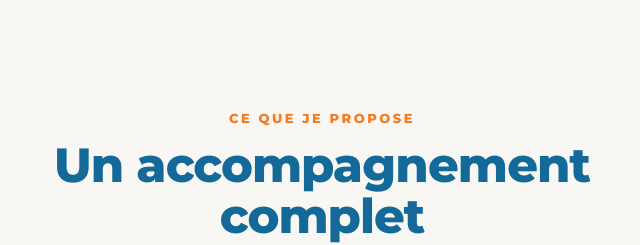
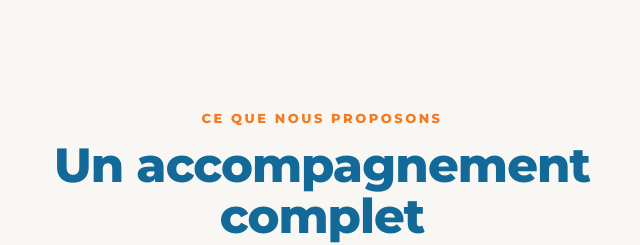
Before and after one commit to lisemull-lab/Canifocus-site-web, a plain HTML site: page index.html in a window 1280 px wide. Shown: the part 913-1158 px from the top of the page, 318-958 px from the left. Drawn offline with nearby package versions, Linux system fonts and the light colour scheme.

Commit message:
Remplace "Ce que je propose" par "Ce que nous proposons"
Co-Authored-By: Claude Opus 4.8 <noreply@anthropic.com>

```diff
--- a/index.html
+++ b/index.html
@@ -110,7 +110,7 @@
     <section class="section-light" aria-labelledby="services-preview-title">
       <div class="container">
         <div class="section-header reveal">
-          <p class="section-label label-orange">Ce que je propose</p>
+          <p class="section-label label-orange">Ce que nous proposons</p>
           <h2 id="services-preview-title" class="section-title title-blue">Un accompagnement complet</h2>
         </div>
         <div class="cards-grid">
```
